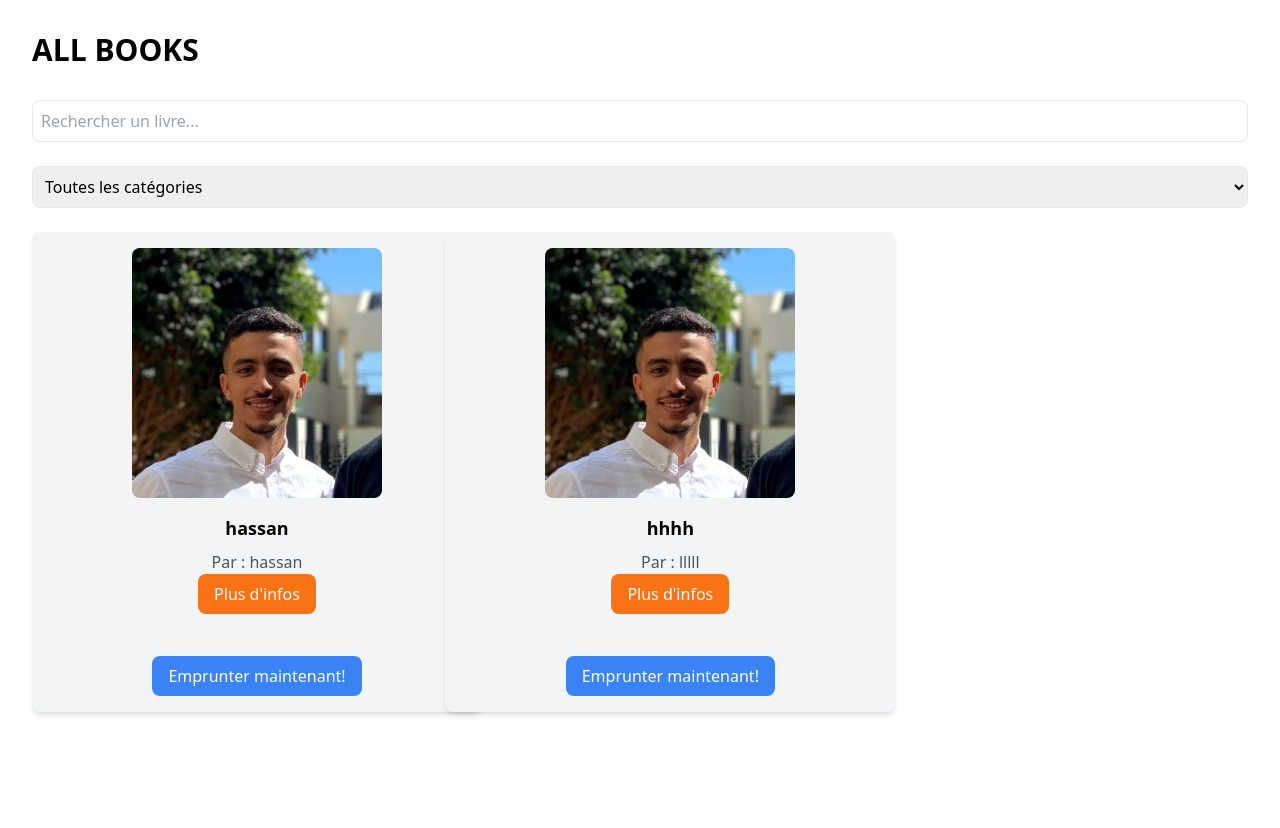
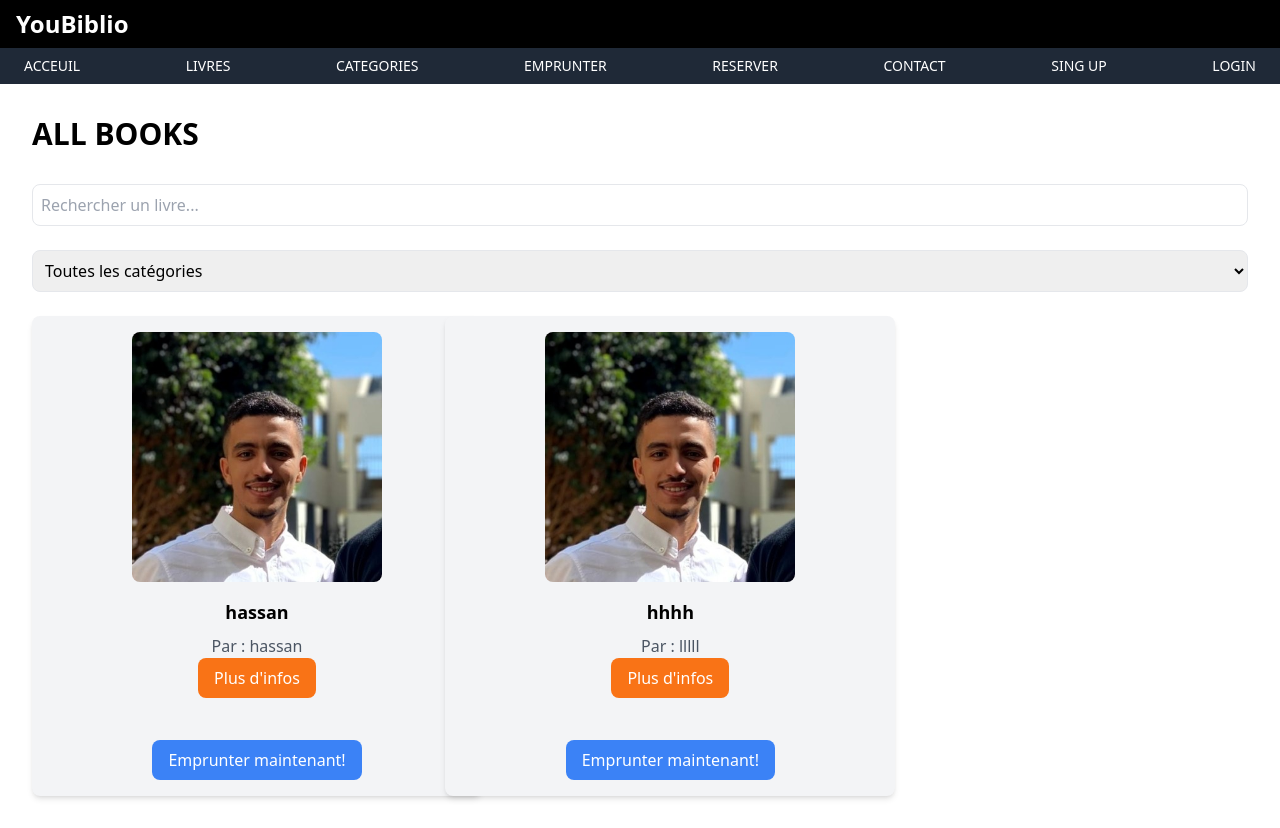
Before and after one commit to Ayoub-fetti/Syst-me-de-Gestion-de-Biblioth-que, a PHP site: page /votre-projet/Books.php in a window 1280 px wide. Before the commit the page ends 717 px from the top, so only its background shows below. Run offline with PHP 8.4, Linux system fonts and the light colour scheme; the visitor is signed in with stand-in values (Sample User, id 1); data comes from the database, SQL or seed files in the repository; some libraries are stand-ins or nearby versions.

Commit message:
fixing headers books.php

```diff
--- a/Books.php
+++ b/Books.php
@@ -8,6 +8,42 @@
     <script src="https://cdn.tailwindcss.com"></script>
     <script src="https://code.jquery.com/jquery-3.6.0.min.js"></script>
 </head>
+<body class="m-0 p-0">
+<header class="bg-black text-white w-full">
+   <div class="container mx-auto flex justify-between items-center py-2 px-4">
+    <div class="text-2xl font-bold">
+     YouBiblio
+    </div>
+   </div>
+   <nav class="bg-gray-800">
+    <div class="container mx-auto flex justify-between items-center py-2 px-4 text-sm">
+     <a class="text-white hover:text-blue-600 px-2" href="index.php">
+      ACCEUIL
+     </a>
+     <a class="text-white hover:text-blue-600 px-2" href="Books.php">
+      LIVRES
+     </a>
+     <a class="text-white hover:text-blue-600 px-2" href="Books.php">
+      CATEGORIES
+     </a>
+     <a class="text-white hover:text-blue-600 px-2" href="Books.php">
+      EMPRUNTER
+     </a>
+     <a class="text-white hover:text-blue-600 px-2" href="Books.php">
+      RESERVER
+     </a>
+     <a class="text-white hover:text-blue-600 px-2" href="Contact.php">
+      CONTACT
+     </a>
+     <a class="text-white hover:text-blue-600 px-2" href="register.php">
+      SING UP
+     </a>
+     <a class="text-white hover:text-blue-600 px-2" href="login.php">
+      LOGIN
+     </a>
+    </div>
+   </nav>
+</header>
 
 <?php
 require_once 'connection.php';
@@ -125,7 +161,8 @@ document.querySelector('#reservationModal > div').addEventListener('click', func
 });
 </script>
 
-<body class="bg-white p-8">
+
+<div class="bg-white p-8">
     <!-- Messages de succès/erreur -->
     <?php if (isset($_SESSION['success_message'])): ?>
         <div class="bg-green-100 border border-green-400 text-green-700 px-4 py-3 rounded relative" role="alert">
@@ -342,5 +379,6 @@ document.querySelector('#reservationModal > div').addEventListener('click', func
 
     // final
     </script>
+</div>
 </body>
 </html>
```
